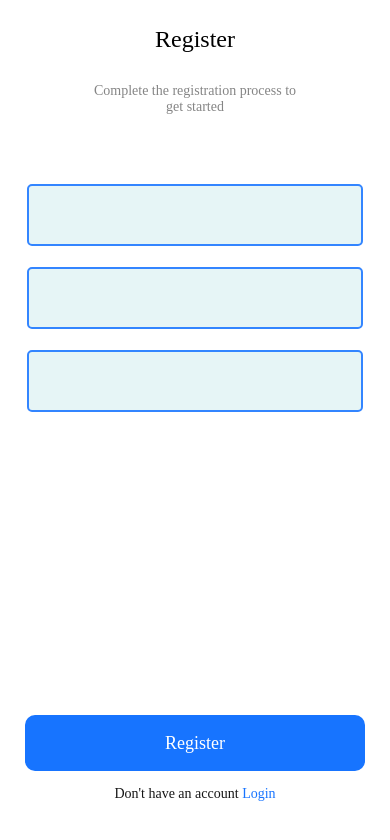
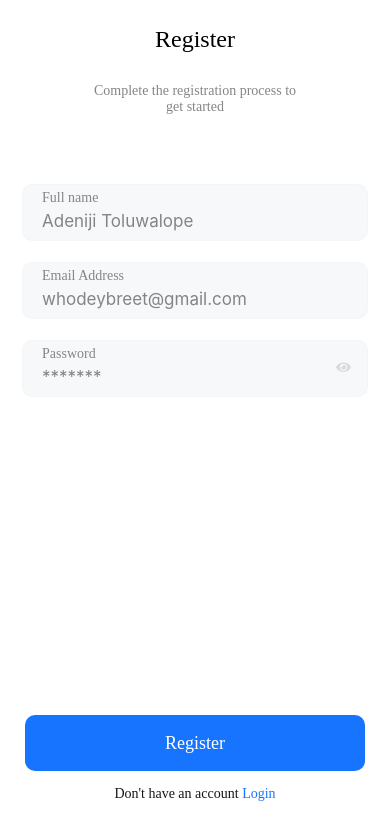
Before and after one commit to greatnonso7/UseLibertyRNTest, a React Native app: screen /Register in a window 390 px wide. Shown: the top 840 px of the page. Built offline with nearby package versions, Linux system fonts and the light colour scheme.

Commit message:
WIP finishing up

```diff
--- /dev/null
+++ b/src/assets/svgs/Eye.tsx
@@ -0,0 +1,18 @@
+import * as React from 'react';
+import Svg, { Path } from 'react-native-svg';
+
+const Eye = (props: any) => (
+  <Svg
+    width={15}
+    height={10}
+    fill="none"
+    xmlns="http://www.w3.org/2000/svg"
+    {...props}>
+    <Path
+      d="M14.91 4.894C13.498 2.31 10.702.562 7.5.562c-3.2 0-5.997 1.75-7.409 4.332a.75.75 0 0 0 0 .712C1.503 8.19 4.3 9.937 7.501 9.937c3.2 0 5.997-1.749 7.409-4.33a.75.75 0 0 0 0-.713ZM7.5 8.766a3.93 3.93 0 0 1-2.083-.593 3.575 3.575 0 0 1-1.381-1.578 3.312 3.312 0 0 1-.213-2.03 3.453 3.453 0 0 1 1.026-1.8 3.834 3.834 0 0 1 1.92-.963 3.983 3.983 0 0 1 2.167.2c.685.266 1.27.717 1.682 1.295a3.324 3.324 0 0 1 .347 3.299 3.506 3.506 0 0 1-.812 1.14 3.774 3.774 0 0 1-1.217.762 3.966 3.966 0 0 1-1.436.268Zm0-5.86A2.636 2.636 0 0 0 6.841 3c.177.225.262.502.24.78-.023.279-.151.54-.362.738a1.307 1.307 0 0 1-1.62.115 2.2 2.2 0 0 0 .07 1.43c.183.459.515.852.948 1.125.433.272.947.41 1.468.395A2.6 2.6 0 0 0 9.024 7.1c.414-.297.718-.709.87-1.177a2.2 2.2 0 0 0-.026-1.432 2.357 2.357 0 0 0-.912-1.15A2.61 2.61 0 0 0 7.5 2.907Z"
+      fill="#D9D9D9"
+    />
+  </Svg>
+);
+
+export default Eye;
--- a/src/assets/svgs/index.ts
+++ b/src/assets/svgs/index.ts
@@ -3,5 +3,6 @@ import Coin from './Coin';
 import Wallet from './Wallet';
 import Buy from './Buy';
 import Polygon from './Polygon';
+import Eye from './Eye';
 
-export { Notification, Coin, Wallet, Buy, Polygon };
+export { Notification, Coin, Wallet, Buy, Polygon, Eye };
--- a/src/screens/login/index.tsx
+++ b/src/screens/login/index.tsx
@@ -17,8 +17,11 @@ const Login = ({ navigation }: any) => {
       </View>
 
       <View style={styles.formContainer}>
-        <FormTextInput />
-        <FormTextInput />
+        <FormTextInput
+          label="Email Address"
+          placeholder="whodeybreet@gmail.com"
+        />
+        <FormTextInput label="Password" placeholder="*******" />
       </View>
 
       <LongButton
--- a/src/screens/register/index.tsx
+++ b/src/screens/register/index.tsx
@@ -17,9 +17,12 @@ const Register = ({ navigation }: any) => {
       </View>
 
       <View style={styles.formContainer}>
-        <FormTextInput />
-        <FormTextInput />
-        <FormTextInput />
+        <FormTextInput placeholder="Adeniji Toluwalope" label="Full name" />
+        <FormTextInput
+          label="Email Address"
+          placeholder="whodeybreet@gmail.com"
+        />
+        <FormTextInput label="Password" placeholder="*******" isPassword />
       </View>
 
       <LongButton buttonStyle={styles.buttonStyle} title="Register" />
--- a/src/shared/text-input/index.tsx
+++ b/src/shared/text-input/index.tsx
@@ -2,54 +2,83 @@
 import React, { forwardRef } from 'react';
 import {
   View,
+  Text,
   TextInput as RNTextInput,
   TextInputProps as RNTextInputProps,
   StyleSheet,
   ViewStyle,
+  TouchableOpacity,
 } from 'react-native';
 import { Fonts } from '../../assets/fonts';
+import { Eye } from '../../assets/svgs';
 import colors from '../../styles/color';
 import { hp, wp } from '../responsive-dimension';
 
 interface FormTextInputProps extends RNTextInputProps {
-  label: string;
-  value: string;
-  containerStyle: ViewStyle;
+  label?: string;
+  value?: string;
+  containerStyle?: ViewStyle;
+  placeholder?: string;
+  isPassword?: boolean;
 }
 
 const FormTextInput = forwardRef<RNTextInput, FormTextInputProps>(
-  ({ label, value, containerStyle, ...props }, ref) => {
+  (
+    { label, value, placeholder, isPassword, containerStyle, ...props },
+    ref,
+  ) => {
     return (
-      <View>
+      <View style={[styles.formContainer, containerStyle]}>
+        <Text style={styles.label}>{label}</Text>
         <RNTextInput
-          style={[styles.textInput, containerStyle]}
-          placeholder={label}
           focusable={true}
+          style={styles.formInput}
           value={value}
+          placeholder={placeholder}
           // onFocus={onFocus}
           // secureTextEntry={show}
           placeholderTextColor={colors.placeholderText}
           {...{ ref }}
           {...props}
         />
+
+        {isPassword && (
+          <TouchableOpacity style={styles.passwordContainer}>
+            <Eye />
+          </TouchableOpacity>
+        )}
       </View>
     );
   },
 );
 
 const styles = StyleSheet.create({
-  textInput: {
-    height: hp(60),
-    width: wp(323),
-    borderWidth: 2,
-    borderRadius: hp(5),
-    borderColor: colors.primary,
+  formContainer: {
+    height: hp(55),
+    width: wp(333),
+    borderWidth: 1,
+    borderRadius: hp(10),
+    borderColor: '#F2F5F8AB',
     paddingLeft: hp(18),
     fontFamily: Fonts.circularStdBook,
     color: colors.textColor,
     fontSize: hp(16),
-    backgroundColor: '#E6F5F6',
+    backgroundColor: '#F2F5F8AB',
     marginBottom: hp(20),
+  },
+  formInput: {
+    marginTop: hp(5),
+    fontSize: hp(16),
+  },
+  label: {
+    paddingTop: hp(5),
+    color: colors.textColor,
+    fontFamily: Fonts.circularStdBook,
+  },
+  passwordContainer: {
+    position: 'absolute',
+    right: hp(15),
+    top: hp(20),
   },
 });
 
```
